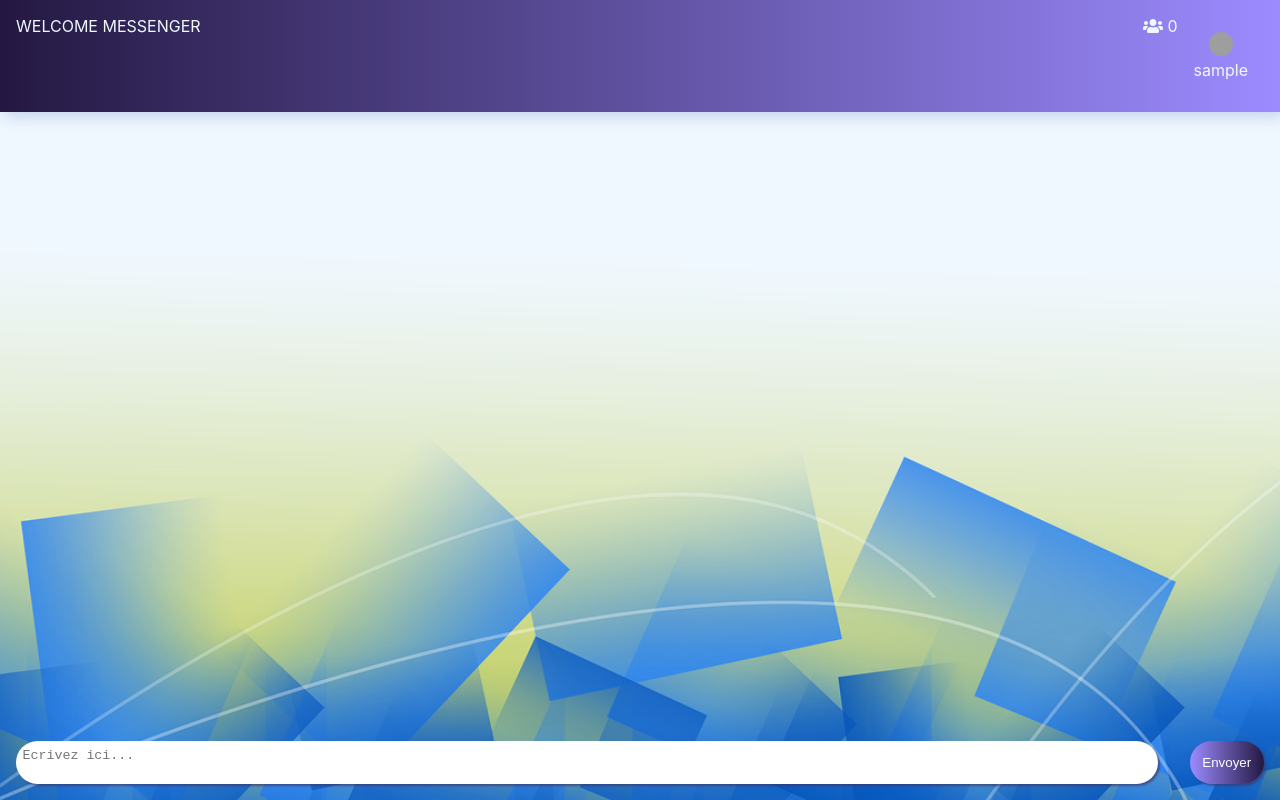
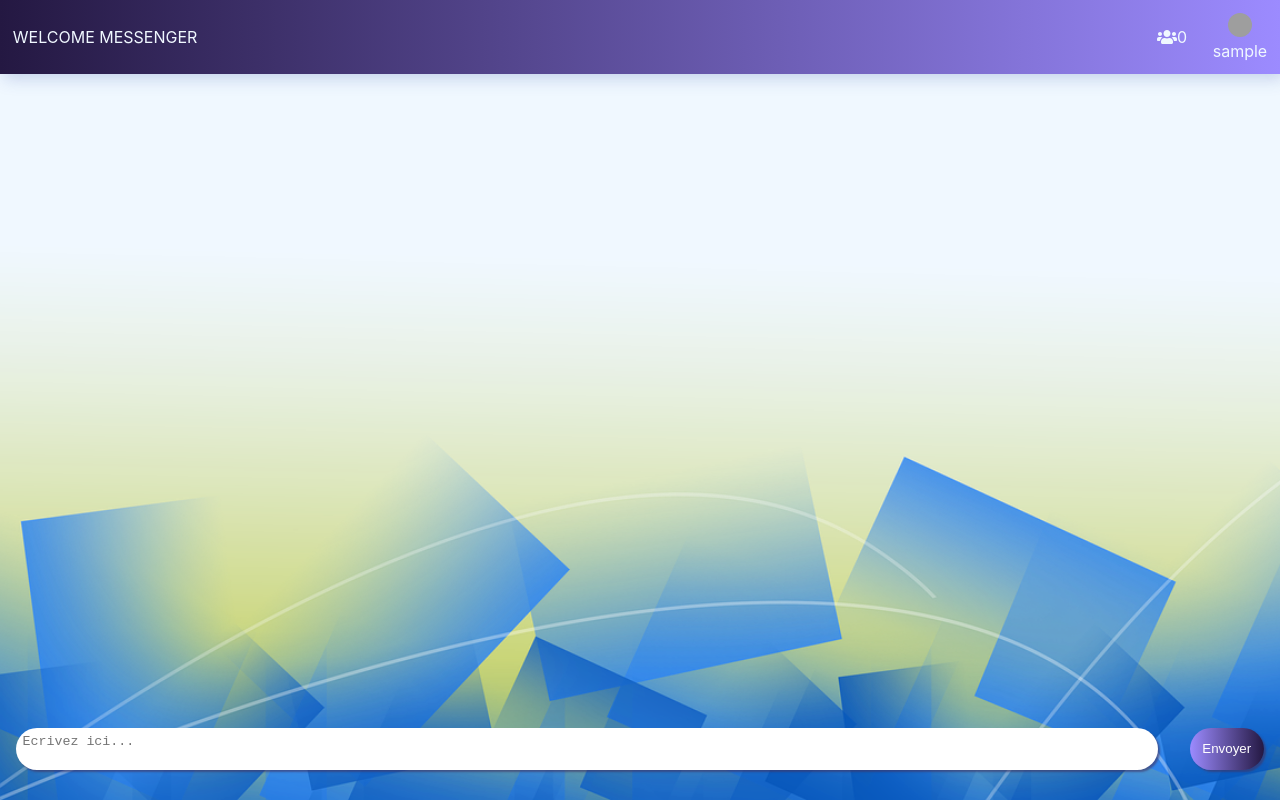
Before and after one commit to Biix33/infrep-messenger, a React (Create React App) app in the folder client/: page /chat in a window 1280 px wide. Built offline with nearby package versions, Linux system fonts and the light colour scheme; no server answers; sample sign-in values are in the browser's storage; grey boxes are pictures that could not be loaded.

Commit message:
adding user menu on chat

```diff
--- a/client/src/components/Chat/chat.design.css
+++ b/client/src/components/Chat/chat.design.css
@@ -3,6 +3,7 @@
 }
 
 .scroller {
+  position: relative;
   flex: 1;
 
   display: flex;
@@ -32,3 +33,16 @@
   align-items: center;
   justify-content: center;
 }
+
+.user__menu {
+  position: absolute;
+  top: 0;
+  right: 0;
+  margin: .5rem;
+  z-index: 10;
+
+  display: flex;
+  flex-direction: column;
+  border-radius: 4px;
+  background-color: blue;
+}
--- a/client/src/components/Chat/chat.index.jsx
+++ b/client/src/components/Chat/chat.index.jsx
@@ -8,11 +8,24 @@ import Form from "../Form/form.index";
 import Messenger from "../../services/Messenger";
 import UsersInfo from "../UsersInfo/UsersInfo";
 
+import { FontAwesomeIcon } from "@fortawesome/react-fontawesome";
+import { faUsers } from "@fortawesome/free-solid-svg-icons";
+
 export default class Chat extends React.Component {
   state = {
     messages: [],
     usersCount: 0,
-    newUserConnected: false
+    newUserConnected: false,
+    displayUserMenu: false
+  };
+
+  displayUserMenu = event => {
+    event.preventDefault();
+    if (this.state.displayUserMenu) {
+      this.setState({ displayUserMenu: false });
+    } else {
+      this.setState({ displayUserMenu: true });
+    }
   };
 
   componentDidMount() {
@@ -51,13 +64,28 @@ export default class Chat extends React.Component {
   };
 
   render() {
-    const { usersCount, messages, newUserConnected } = this.state;
+    const {
+      usersCount,
+      messages,
+      newUserConnected,
+      displayUserMenu
+    } = this.state;
     const { currentUser } = this.props;
     const navItems = [
       {
+        name: (
+          <div className="user__count">
+            <FontAwesomeIcon icon={faUsers} />
+            <span>{usersCount}</span>
+          </div>
+        ),
+        link: "/",
+        onclick: ""
+      },
+      {
         name: <UsersInfo user={currentUser} usersCount={usersCount} />,
         link: "/",
-        onclick: ""
+        onClick: this.displayUserMenu
       }
     ];
     return (
@@ -67,6 +95,16 @@ export default class Chat extends React.Component {
           <div>{newUserConnected.username} vient de se connecter</div>
         )}
         <div className="scroller">
+          {displayUserMenu && (
+            <div className="user__menu">
+              <a href="/" className="nav-link">
+                Mon profil
+              </a>
+              <a href="/logout" className="nav-link">
+                Se déconnecter
+              </a>
+            </div>
+          )}
           <List currentUser={currentUser} messages={messages} />
         </div>
         <section id="form-message">
--- a/client/src/components/Navbar/navbar.styles.css
+++ b/client/src/components/Navbar/navbar.styles.css
@@ -8,8 +8,10 @@
 
 .nav-link,
 .nav-brand {
-  padding: 1rem;
-  display: block;
+  padding: 0.8rem;
+  display: flex;
+  flex-direction: column;
+  justify-content: center;
   text-decoration: none;
   color: aliceblue;
 }
--- a/client/src/components/UsersInfo/UsersInfo.jsx
+++ b/client/src/components/UsersInfo/UsersInfo.jsx
@@ -1,21 +1,14 @@
 import React from "react";
 import "./usersInfo.styles.css";
 import Avatar from "../Avatar/avatar.index";
-import { FontAwesomeIcon } from "@fortawesome/react-fontawesome";
-import { faUsers } from "@fortawesome/free-solid-svg-icons";
 
 export default class UsersInfo extends React.Component {
   render() {
-    const { user, usersCount } = this.props;
+    const { user } = this.props;
     return (
-      <div className="users-infos">
-        <span>
-          <FontAwesomeIcon icon={faUsers} /> {usersCount}
-        </span>
-        <div className="current-user">
-          <Avatar user={user.username} />
-          <div>{user.username}</div>
-        </div>
+      <div className="current-user">
+        <Avatar user={user.username} />
+        <div>{user.username}</div>
       </div>
     );
   }
--- a/client/src/components/UsersInfo/usersInfo.styles.css
+++ b/client/src/components/UsersInfo/usersInfo.styles.css
@@ -1,11 +1,5 @@
-.users-infos {
-  display: flex;
-}
-
 .current-user {
   flex: 8 1;
-  padding: 1rem 0;
-  margin: 0 1rem;
   color: aliceblue;
   text-align: center;
 }
```
